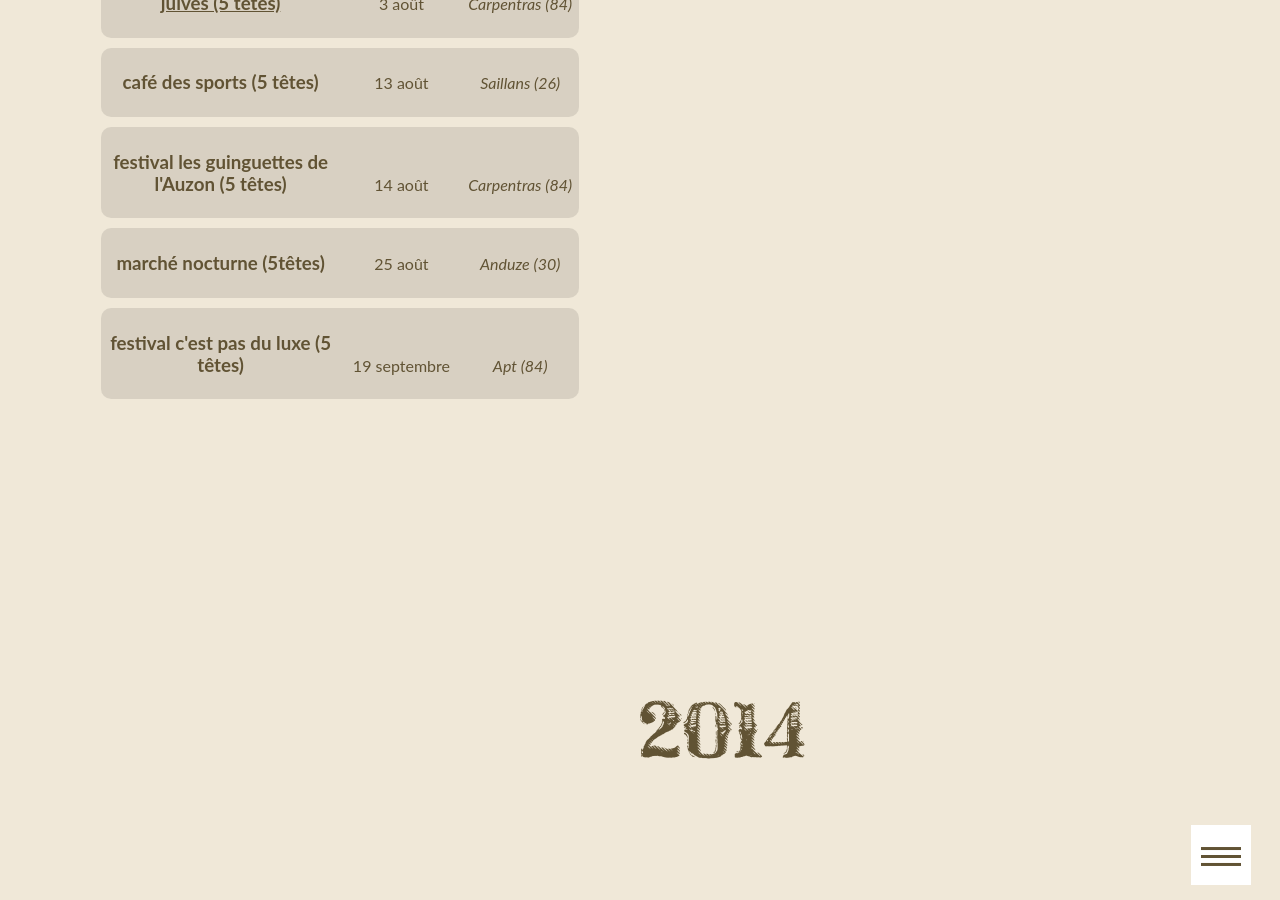
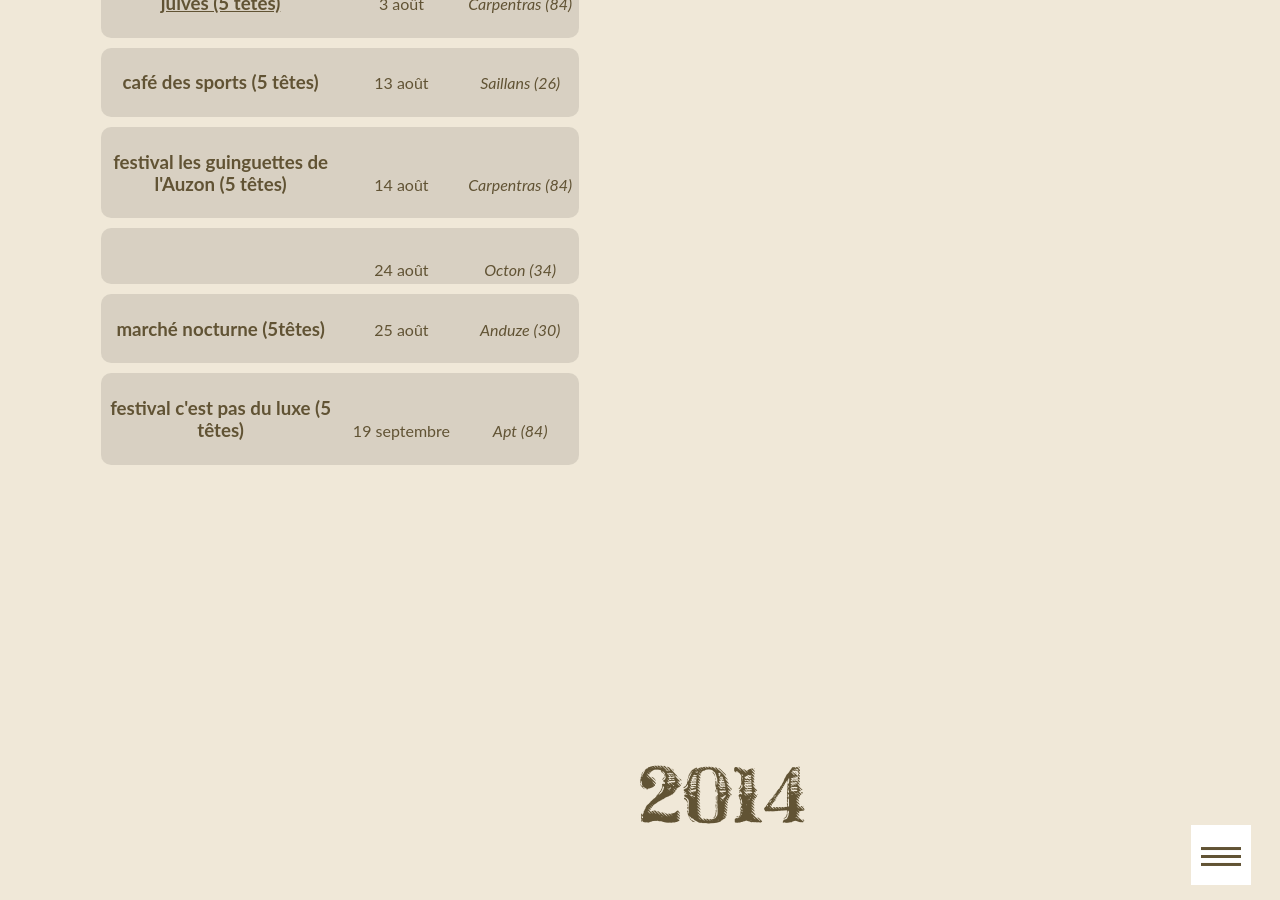
Before and after one commit to ftmftrs/ftmftrs.github.io, a Jekyll site: the page built from concert/index.html, in a window 1280 px wide and 900 px high, scrolled down 1834 px. Built offline with Jekyll 4.4.1, drawn with Linux system fonts in a browser that asks for light colours; Markdown is read by kramdown in place of the engine named in the settings; comment, search, counter and statistics services are not loaded.

Commit message:
Update concerts.yml

```diff
--- a/_data/concerts.yml
+++ b/_data/concerts.yml
@@ -53,6 +53,10 @@
   date: 14 août
   address: Carpentras (84)
 
+- title:
+  date: 24 août
+  address: Octon (34)
+
 - title: marché nocturne (5têtes)
   date: 25 août
   address: Anduze (30)
```
